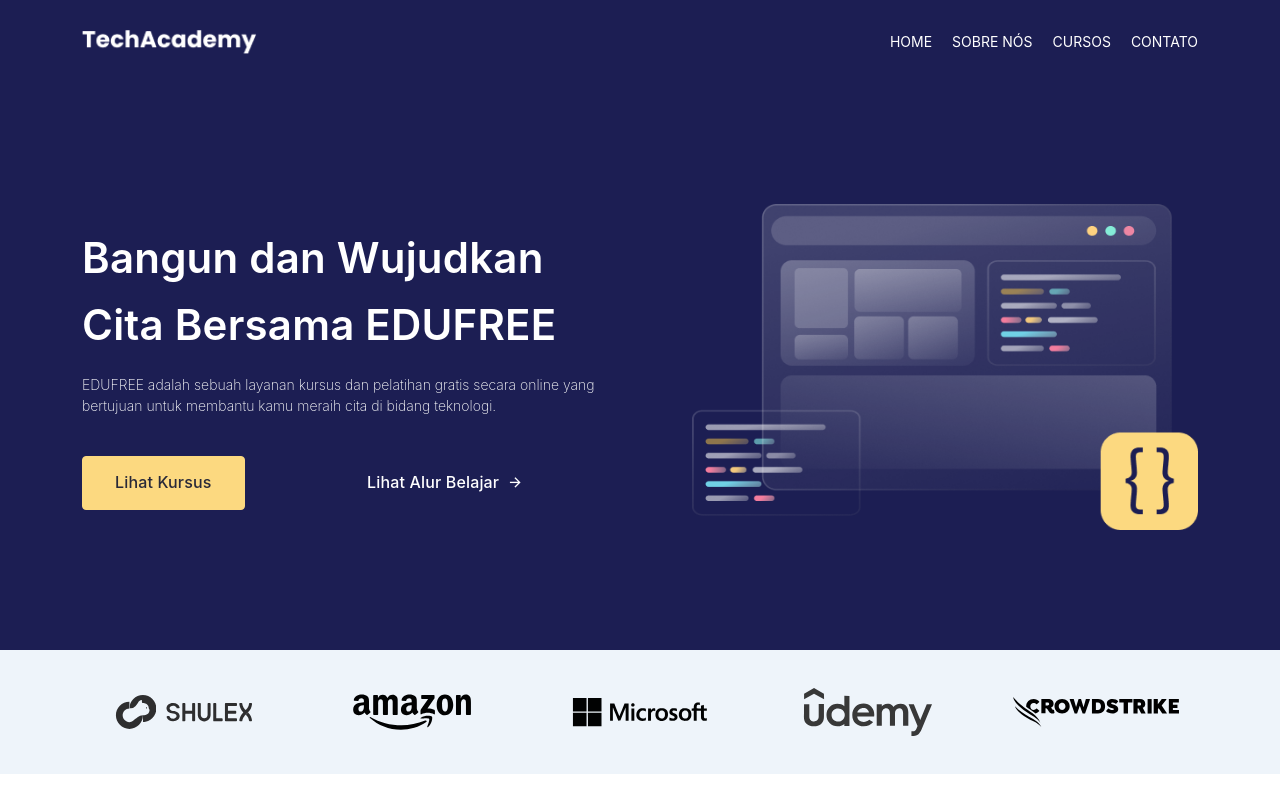
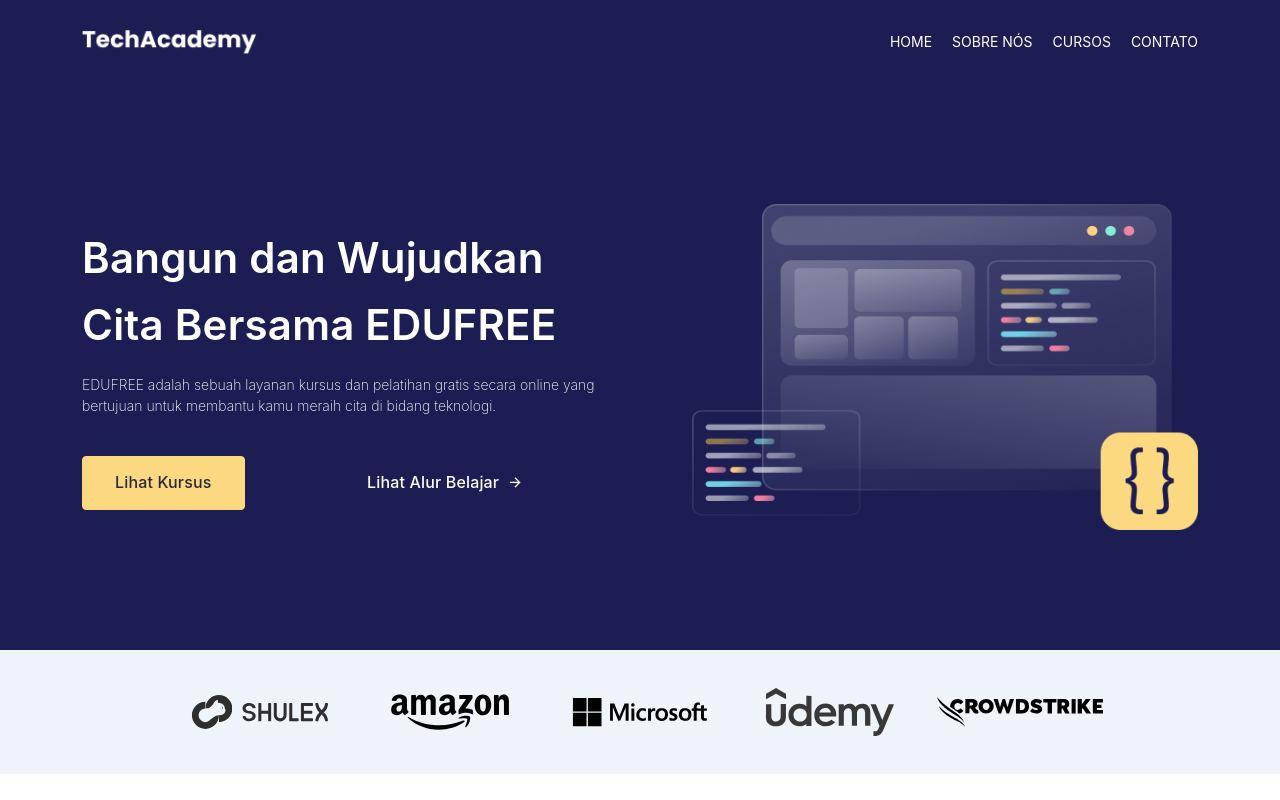
Before and after one commit to joaojuniorbr/techmanager-academy, a React (Vite) app: page / in a window 1280 px wide. Shown: the top 800 px of the page. Built offline with nearby package versions, Linux system fonts and the light colour scheme.

Commit message:
Alterações feitas!

```diff
--- a/src/@components/Parceiros/Parceiros.css
+++ b/src/@components/Parceiros/Parceiros.css
@@ -16,7 +16,3 @@
     animation-name: animacao;
     animation-duration: 1s;
 }
-.row{
-    justify-content: space-around;
-    align-items: center;
-}
--- a/src/@components/Parceiros/Parceiros.tsx
+++ b/src/@components/Parceiros/Parceiros.tsx
@@ -3,7 +3,7 @@
 export const Parceiros = () => (
 	<section className='Logos_Parceiros'>
 		<div className='container'>
-			<div className='row '>
+			<div className='row align-items-center justify-content-center'>
 				<a href='#' className='col-md-2 col-4'>
 					<img src='/parceiros/shulex.svg' alt='Shulex' />
 				</a>
--- a/src/@components/SobreNos/SobreNos.tsx
+++ b/src/@components/SobreNos/SobreNos.tsx
@@ -4,7 +4,7 @@
 	<section className="container">
 		<h2>Conheça um pouco mais sobre a TechAcademy</h2>
 		<div className="row">
-			<div className="col-md-3">
+			<div className="col-md-4">
 				<div className="info">
 					<div className="conteudo-info">
 						<div className="numero-conteudo">
@@ -15,7 +15,7 @@
 					</div>
 				</div>
 			</div>
-			<div className="col-md-3">
+			<div className="col-md-4">
 				<div className="info">
 					<div className="conteudo-info">
 						<div className="numero-conteudo">
@@ -26,7 +26,7 @@
 					</div>
 				</div>
 			</div>
-			<div className="col-md-3">
+			<div className="col-md-4">
 				<div className="info">
 					<div className="conteudo-info">
 						<div className="numero-conteudo">
```
